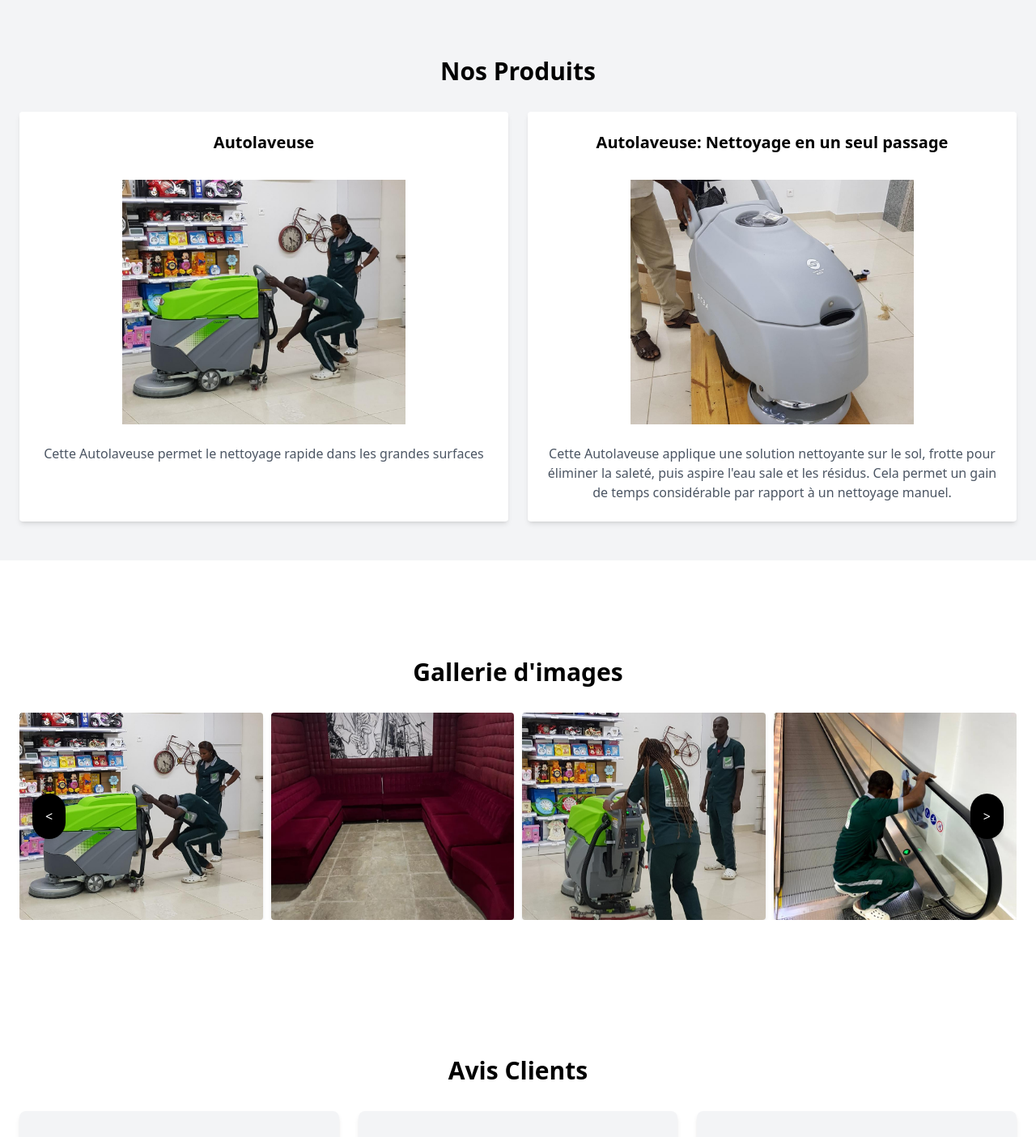
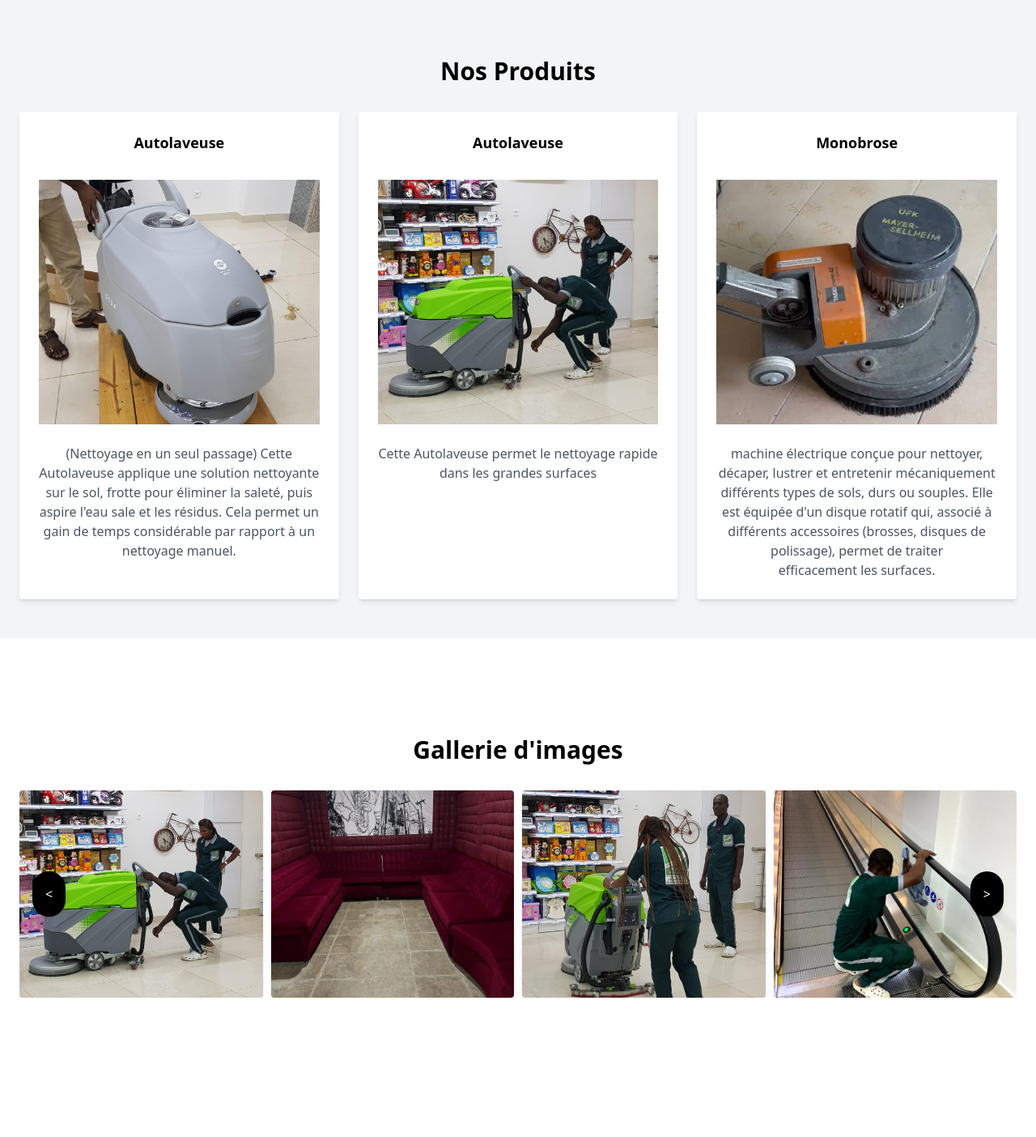
Before and after one commit to Issa-WebDev/kaks-website, a React (Vite) app: page / in a window 1280 px wide. Shown: the part 2110-3514 px from the top of the page at 81% size. Built offline with nearby package versions, Linux system fonts and the light colour scheme.

Commit message:
Update some data

```diff
--- a/src/components/About.jsx
+++ b/src/components/About.jsx
@@ -5,14 +5,14 @@ const About = () => {
     <section id="about" className="py-12 pt-[120px] bg-white">
       <div className="container mx-auto text-center px-6">
         <h2 className="text-3xl font-bold mb-8">À Propos</h2>
-        <div className="grid gap-8 sm:grid-cols-1 md:grid-cols-2">
+        <div className="grid gap-8 grid-cols-1 xl:grid-cols-2">
           <img
-            className="rounded"
+            className="rounded  transform transition-transform duration-300 hover:scale-105"
             src="/images/equipe1.jpg"
             alt="notre equipe"
           />
           {/* Notre Histoire */}
-          <div className="bg-gray-100 rounded shadow-md p-6 flex flex-col items-center justify-center text-center">
+          <div className="bg-gray-100 rounded shadow-md p-6 flex flex-col items-center justify-center text-center  transform transition-transform duration-300 hover:scale-105">
             <h1 className="text-2xl font-bold pb-4">Notre Histoire</h1>
             <p className="text-gray-700 leading-relaxed">
               Une aventure depuis 2017. En 2017, animés par une vision claire et
@@ -34,7 +34,7 @@ const About = () => {
           </div>
 
           {/* Notre Équipe */}
-          <div className="bg-gray-100 rounded shadow-md p-6 flex flex-col items-center justify-center text-center">
+          <div className="bg-gray-100 rounded shadow-md p-6 flex flex-col items-center justify-center text-center  transform transition-transform duration-300 hover:scale-105">
             <h1 className="text-2xl font-bold pb-4">Notre Équipe</h1>
             <p className="text-gray-700 leading-relaxed">
               En plaçant la satisfaction de nos clients au cœur de notre
@@ -53,7 +53,7 @@ const About = () => {
           </div>
 
           <img
-            className="rounded"
+            className="rounded  transform transition-transform duration-300 hover:scale-105"
             src="/images/equipe2.jpg"
             alt="notre equipe"
           />
--- a/src/components/Contact.jsx
+++ b/src/components/Contact.jsx
@@ -83,9 +83,9 @@ const Contact = () => {
           </div>
         </div>
         <img
-          src="images/affiche.jpg"
+          src="logo/kaks-etablissementQRCode.png"
           alt="affiche"
-          className="h-[300px] w-[250px] mt-10"
+          className="mt-10"
         />
       </div>
     </section>
--- a/src/components/Product.jsx
+++ b/src/components/Product.jsx
@@ -2,6 +2,12 @@ import React from "react";
 
 const Products = () => {
   const products = [
+    {
+      name: "Autolaveuse",
+      img: "/images/autolaveuse.jpg",
+      description:
+        "(Nettoyage en un seul passage) Cette Autolaveuse applique une solution nettoyante sur le sol, frotte pour éliminer la saleté, puis aspire l'eau sale et les résidus. Cela permet un gain de temps considérable par rapport à un nettoyage manuel.",
+    },
     {
       name: "Autolaveuse",
       img: "/images/gallery1.jpg",
@@ -9,10 +15,10 @@ const Products = () => {
         "Cette Autolaveuse permet le nettoyage rapide dans les grandes surfaces",
     },
     {
-      name: "Autolaveuse: Nettoyage en un seul passage",
-      img: "/images/autolaveuse.jpg",
+      name: "Monobrose",
+      img: "/images/monobrose.jpg",
       description:
-        "Cette Autolaveuse applique une solution nettoyante sur le sol, frotte pour éliminer la saleté, puis aspire l'eau sale et les résidus. Cela permet un gain de temps considérable par rapport à un nettoyage manuel.",
+        "machine électrique conçue pour nettoyer, décaper, lustrer et entretenir mécaniquement différents types de sols, durs ou souples. Elle est équipée d'un disque rotatif qui, associé à différents accessoires (brosses, disques de polissage), permet de traiter efficacement les surfaces.",
     },
   ];
 
@@ -20,13 +26,13 @@ const Products = () => {
     <section id="products" className="py-12 pt-[120px] bg-gray-100">
       <div className="container mx-auto text-center px-6">
         <h2 className="text-3xl font-bold mb-8">Nos Produits</h2>
-        <div className="grid grid-cols-1 md:grid-cols-2 gap-6">
+        <div className="grid grid-cols-1 lg:grid-cols-2 xl:grid-cols-3 gap-6">
           {products.map((product, index) => (
             <div
               key={index}
               className="flex flex-col items-center p-6 bg-white rounded shadow-md transform transition-transform duration-300 hover:scale-105 hover:shadow-lg"
             >
-              <h3 className="text-xl font-bold mb-2">{product.name}</h3>
+              <h3 className="text-lg font-bold mb-2">{product.name}</h3>
               <img
                 className="w-[350px] h-[350px] object-cover py-6"
                 src={product.img}
--- a/src/components/Testimonials.jsx
+++ b/src/components/Testimonials.jsx
@@ -3,9 +3,9 @@ import React from "react";
 const Testimonials = () => {
   const testimonials = [
     { name: "- Kone Issa", feedback: "Ce services est incroyable🌞!" },
-    { name: "- Kouassi Micheal", feedback: "Ma maison est propre maintenant🤟🏻." },
+    { name: "- Soualio Cissé", feedback: "Ma maison est propre maintenant🤟🏻." },
     {
-      name: "- Sowo Massamba",
+      name: "- Sowo Maïmouna",
       feedback: "J'ai vraiment aimé l'exprérince merci🙏🏻🙏🏻",
     },
   ];
@@ -21,8 +21,8 @@ const Testimonials = () => {
           >
             {/* Card Image */}
             <div className="h-40 bg-gray-100 flex items-center justify-center">
-              <p className="text-xl font-bold text-gray-600 group-hover:scale-110 transition-transform duration-300">
-                {testimonial.feedback}
+              <p className="text-md font-bold text-gray-600 group-hover:scale-110 transition-transform duration-300">
+                "{testimonial.feedback}"
               </p>
             </div>
 
```
Also changed, not shown: public/images/monobrose.jpg (added), public/logo/kaks-etablissementQRCode.png (added).
